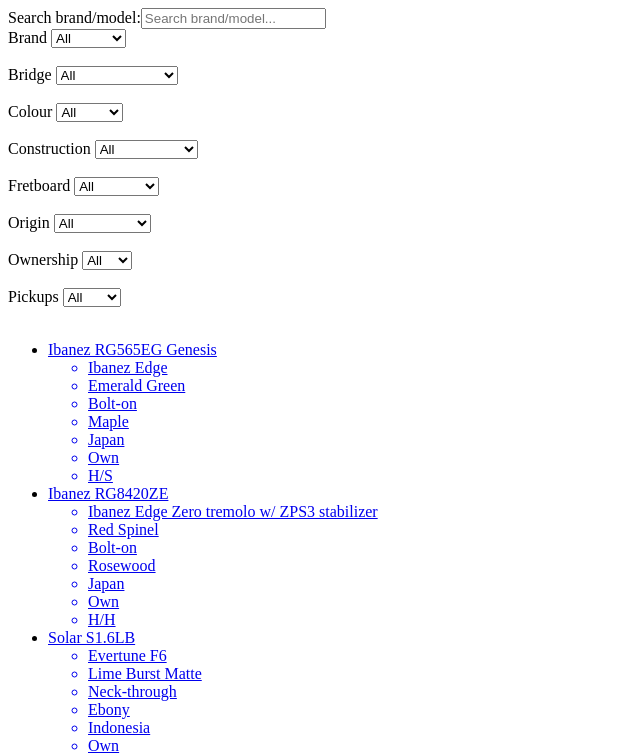
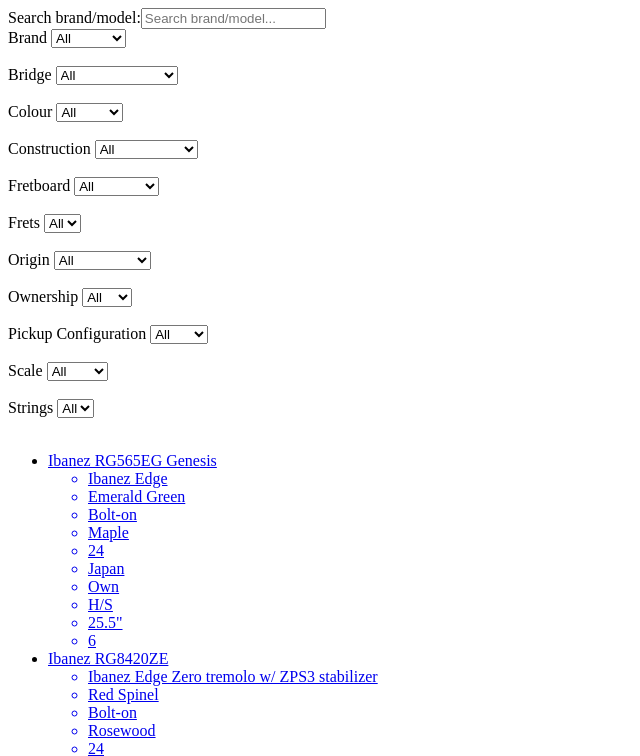
Before and after one commit to georgehieron/guitarchive, a Nuxt app: page / in a window 1280 px wide. Shown: the top 756 px of the page, without its empty margins (0-640 px from the left). Built offline with nearby package versions, Linux system fonts and the light colour scheme.

Commit message:
Frets, Scale & Strings filters

```diff
--- a/assets/js/guitars.js
+++ b/assets/js/guitars.js
@@ -16,6 +16,7 @@
             detail: "Tilt Joint",
         },
         fretboard: "Maple",
+        frets: "24",
         origin: "Japan",
         ownership: "Own",
         pickups: {
@@ -23,7 +24,9 @@
             bridge: "Ibanez V8",
             middle: "",
             neck: "Ibanez Infinity R",
-        }
+        },
+        scale: "25.5\"",
+        strings: "6",
     },
     {
         brand: "Ibanez",
@@ -42,6 +45,7 @@
             detail: "J.Custom AANJ",
         },
         fretboard: "Rosewood",
+        frets: "24",
         origin: "Japan",
         ownership: "Own",
         pickups: {
@@ -49,7 +53,9 @@
             bridge: "EMG 81",
             middle: "",
             neck: "EMG 85",
-        }
+        },
+        scale: "25.5\"",
+        strings: "6",
     },
     {
         brand: "Solar",
@@ -68,6 +74,7 @@
             detail: "",
         },
         fretboard: "Ebony",
+        frets: "24",
         origin: "Indonesia",
         ownership: "Own",
         pickups: {
@@ -75,7 +82,9 @@
             bridge: "Seymour Duncan Solar Bridge",
             middle: "",
             neck: "Seymour Duncan Solar Neck",
-        }
+        },
+        scale: "25.5\"",
+        strings: "6",
     },
     {
         brand: "Ibanez",
@@ -94,6 +103,7 @@
             detail: "AANJ",
         },
         fretboard: "Rosewood",
+        frets: "24",
         origin: "Indonesia",
         ownership: "Sold",
         pickups: {
@@ -101,7 +111,9 @@
             bridge: "Ibanez IBZ-8",
             middle: "",
             neck: "EMG 808X",
-        }
+        },
+        scale: "27\"",
+        strings: "8",
     },
     {
         brand: "Ibanez",
@@ -120,6 +132,7 @@
             detail: "AANJ",
         },
         fretboard: "Maple",
+        frets: "24",
         origin: "Japan",
         ownership: "Own",
         pickups: {
@@ -127,7 +140,9 @@
             bridge: "DiMarzio PAF Pro",
             middle: "DiMarzio JEM Single",
             neck: "DiMarzio PAF Pro",
-        }
+        },
+        scale: "25.5\"",
+        strings: "6",
     },
     {
         brand: "Ibanez",
@@ -146,6 +161,7 @@
             detail: "Cutaway Heel",
         },
         fretboard: "Maple",
+        frets: "24",
         origin: "Japan",
         ownership: "Own",
         pickups: {
@@ -153,7 +169,9 @@
             bridge: "DiMarzio PAF Pro",
             middle: "DiMarzio JEM Single",
             neck: "DiMarzio PAF Pro",
-        }
+        },
+        scale: "25.5\"",
+        strings: "6",
     },
     {
         brand: "Ibanez",
@@ -172,6 +190,7 @@
             detail: "AANJ",
         },
         fretboard: "Maple",
+        frets: "24",
         origin: "Japan",
         ownership: "Own",
         pickups: {
@@ -179,7 +198,9 @@
             bridge: "DiMarzio Crunch Lab",
             middle: "",
             neck: "DiMarzio Liquifire",
-        }
+        },
+        scale: "25.5\"",
+        strings: "7",
     },
     {
         brand: "Ibanez",
@@ -198,6 +219,7 @@
             detail: "AANJ",
         },
         fretboard: "Rosewood",
+        frets: "22",
         origin: "South Korea",
         ownership: "Sold",
         pickups: {
@@ -205,7 +227,9 @@
             bridge: "Ibanez PSND2",
             middle: "Ibanez PSNDS",
             neck: "Ibanez PSND1",
-        }
+        },
+        scale: "25.5\"",
+        strings: "6",
     },
     {
         brand: "Ibanez",
@@ -224,6 +248,7 @@
             detail: "AANJ",
         },
         fretboard: "Rosewood",
+        frets: "24",
         origin: "Japan",
         ownership: "Sold",
         pickups: {
@@ -231,7 +256,9 @@
             bridge: "Ibanez V87",
             middle: "",
             neck: "Ibanez V77",
-        }
+        },
+        scale: "25.5\"",
+        strings: "7",
     },
     {
         brand: "Schecter",
@@ -250,6 +277,7 @@
             detail: "",
         },
         fretboard: "Rosewood",
+        frets: "24",
         origin: "",
         ownership: "Sold",
         pickups: {
@@ -257,7 +285,9 @@
             bridge: "",
             middle: "",
             neck: "",
-        }
+        },
+        scale: "25.5\"",
+        strings: "7",
     },
     {
         brand: "ESP",
@@ -276,6 +306,7 @@
             detail: "",
         },
         fretboard: "Ebony",
+        frets: "24",
         origin: "South Korea",
         ownership: "Sold",
         pickups: {
@@ -283,7 +314,9 @@
             bridge: "EMG HZ-H4",
             middle: "",
             neck: "",
-        }
+        },
+        scale: "25.5\"",
+        strings: "6",
     },
     {
         brand: "Vintage",
@@ -302,6 +335,7 @@
             detail: "",
         },
         fretboard: "Rosewood",
+        frets: "22",
         origin: "",
         ownership: "Sold",
         pickups: {
@@ -309,7 +343,9 @@
             bridge: "Wilkinson MWVC",
             middle: "",
             neck: "Wilkinson MWVC",
-        }
+        },
+        scale: "24.75\"",
+        strings: "6",
     },
     {
         brand: "Jackson",
@@ -328,6 +364,7 @@
             detail: "",
         },
         fretboard: "Rosewood",
+        frets: "24",
         origin: "Japan",
         ownership: "Own",
         pickups: {
@@ -335,7 +372,9 @@
             bridge: "DiMarzio Super Distortion",
             middle: "DiMarzio FS-40",
             neck: "DiMarzio Air Norton S",
-        }
+        },
+        scale: "24.75\"",
+        strings: "6",
     },
     {
         brand: "Crafter",
@@ -354,6 +393,7 @@
             detail: "",
         },
         fretboard: "Rosewood",
+        frets: "22",
         origin: "",
         ownership: "Sold",
         pickups: {
@@ -361,7 +401,9 @@
             bridge: "",
             middle: "",
             neck: "",
-        }
+        },
+        scale: "",
+        strings: "6",
     },
 ];
 
@@ -370,9 +412,12 @@
 const colours = [];
 const constructions = [];
 const fretboards = [];
+const frets = [];
 const origins = [];
 const ownerships = [];
 const pickups = [];
+const scales = [];
+const strings = [];
 
 guitars.forEach((g) => {
     g.name = g.brand + " " + g.model;
@@ -393,6 +438,9 @@
     if (fretboards.indexOf(g.fretboard) === -1) {
         fretboards.push(g.fretboard);
     }
+    if (frets.indexOf(g.frets) === -1) {
+        frets.push(g.frets);
+    }
     if (g.origin != "" && origins.indexOf(g.origin) === -1) {
         origins.push(g.origin);
     }
@@ -402,6 +450,12 @@
     if (pickups.indexOf(g.pickups.conf) === -1) {
         pickups.push(g.pickups.conf);
     }
+    if (g.scale != "" && scales.indexOf(g.scale) === -1) {
+        scales.push(g.scale);
+    }
+    if (strings.indexOf(g.strings) === -1) {
+        strings.push(g.strings);
+    }
 });
 
 brands.sort();
@@ -409,9 +463,12 @@
 colours.sort();
 constructions.sort();
 fretboards.sort();
+frets.sort();
 origins.sort();
 ownerships.sort();
 pickups.sort();
+scales.sort();
+strings.sort();
 
 export {
     guitars,
@@ -420,7 +477,10 @@
     colours,
     constructions,
     fretboards,
+    frets,
     origins,
     ownerships,
     pickups,
+    scales,
+    strings,
 };
--- a/pages/index.vue
+++ b/pages/index.vue
@@ -111,6 +111,26 @@
       <br /><br />
 
       <label
+        >Frets
+        <select
+          name="frets"
+          id="frets"
+          v-model="selectedFrets"
+          :disabled="disabled == 1"
+        >
+          <option value="All">All</option>
+          <option
+            v-for="(frets, index) in frets"
+            v-bind:value="frets"
+            v-bind:key="index"
+          >
+            {{ frets }}
+          </option>
+        </select>
+      </label>
+      <br /><br />
+
+      <label
         >Origin
         <select
           name="origin"
@@ -151,7 +171,7 @@
       <br /><br />
 
       <label
-        >Pickups
+        >Pickup Configuration
         <select
           name="pickups"
           id="pickups"
@@ -169,6 +189,46 @@
         </select>
       </label>
       <br /><br />
+
+      <label
+        >Scale
+        <select
+          name="scale"
+          id="scale"
+          v-model="selectedScale"
+          :disabled="disabled == 1"
+        >
+          <option value="All">All</option>
+          <option
+            v-for="(scale, index) in scales"
+            v-bind:value="scale"
+            v-bind:key="index"
+          >
+            {{ scale }}
+          </option>
+        </select>
+      </label>
+      <br /><br />
+
+      <label
+        >Strings
+        <select
+          name="strings"
+          id="strings"
+          v-model="selectedStrings"
+          :disabled="disabled == 1"
+        >
+          <option value="All">All</option>
+          <option
+            v-for="(strings, index) in strings"
+            v-bind:value="strings"
+            v-bind:key="index"
+          >
+            {{ strings }}
+          </option>
+        </select>
+      </label>
+      <br /><br />
     </form>
 
     <ul>
@@ -180,9 +240,12 @@
             <li>{{ item.colour.name }}</li>
             <li>{{ item.construction.type }}</li>
             <li>{{ item.fretboard }}</li>
+            <li>{{ item.frets }}</li>
             <li v-if="item.origin">{{ item.origin }}</li>
             <li>{{ item.ownership }}</li>
             <li>{{ item.pickups.conf }}</li>
+            <li>{{ item.scale }}</li>
+            <li>{{ item.strings }}</li>
           </ul>
         </NuxtLink>
       </li>
@@ -198,9 +261,12 @@
   colours,
   constructions,
   fretboards,
+  frets,
   origins,
   ownerships,
   pickups,
+  scales,
+  strings,
 } from "../assets/js/guitars.js";
 
 export default {
@@ -223,6 +289,12 @@
       fretboards: fretboards,
       selectedFretboard: "",
 
+      frets: frets,
+      selectedFrets: "",
+
+      fretboards: fretboards,
+      selectedFretboard: "",
+
       origins: origins,
       selectedOrigin: "",
 
@@ -231,6 +303,12 @@
 
       pickups: pickups,
       selectedPickups: "",
+
+      scales: scales,
+      selectedScale: "",
+
+      strings: strings,
+      selectedStrings: "",
 
       search: "",
 
@@ -244,9 +322,12 @@
     this.selectedColour = "All";
     this.selectedConstruction = "All";
     this.selectedFretboard = "All";
+    this.selectedFrets = "All";
     this.selectedOrigin = "All";
     this.selectedOwnership = "All";
     this.selectedPickups = "All";
+    this.selectedScale = "All";
+    this.selectedStrings = "All";
   },
 
   computed: {
@@ -256,9 +337,12 @@
         colourFilter = this.selectedColour,
         constructionFilter = this.selectedConstruction,
         fretboardFilter = this.selectedFretboard,
+        fretsFilter = this.selectedFrets,
         originFilter = this.selectedOrigin,
         ownershipFilter = this.selectedOwnership,
         pickupsFilter = this.selectedPickups,
+        scaleFilter = this.selectedScale,
+        stringsFilter = this.selectedStrings,
         search = this.search;
       return this.guitars.filter(function (g) {
         let filtered = true;
@@ -291,6 +375,11 @@
             }
           }
           if (filtered) {
+            if (fretsFilter && fretsFilter != "All") {
+              filtered = g.frets == fretsFilter;
+            }
+          }
+          if (filtered) {
             if (originFilter && originFilter != "All") {
               filtered = g.origin == originFilter;
             }
@@ -305,6 +394,16 @@
               filtered = g.pickups.conf == pickupsFilter;
             }
           }
+          if (filtered) {
+            if (scaleFilter && scaleFilter != "All") {
+              filtered = g.scale == scaleFilter;
+            }
+          }
+          if (filtered) {
+            if (stringsFilter && stringsFilter != "All") {
+              filtered = g.strings == stringsFilter;
+            }
+          }
         }
         return filtered;
       }, this);
```
